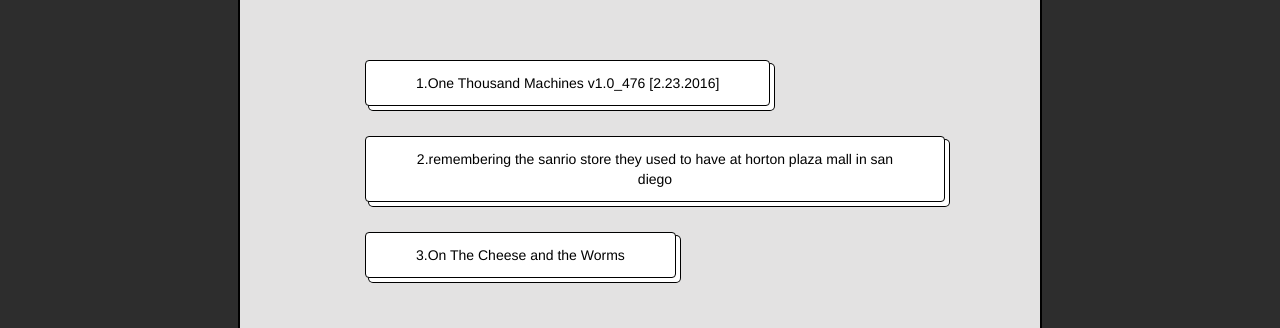
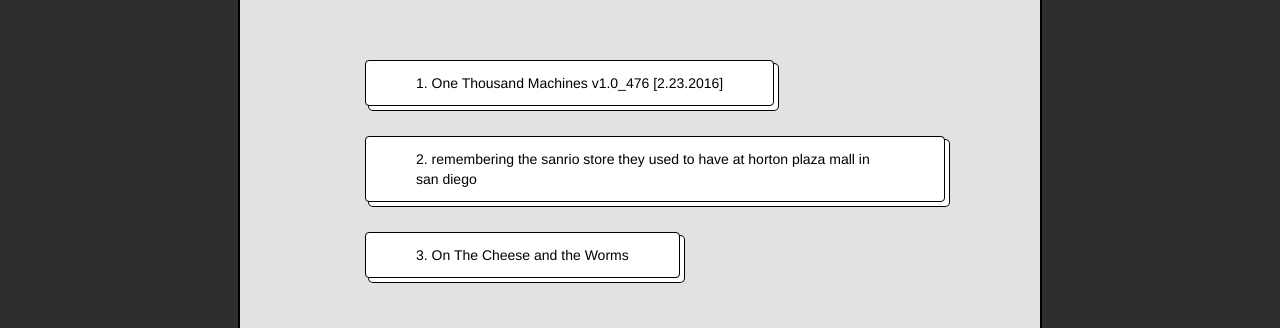
Before and after one commit to abbymachines/realgirl_online, a React (Create React App) app: page / in a window 1280 px wide. Shown: the part 383-711 px from the top of the page. Built offline with nearby package versions, Linux system fonts and the light colour scheme.

Commit message:
left-align post name button text and add space after dot

```diff
--- a/src/components/FrontCover.css
+++ b/src/components/FrontCover.css
@@ -54,7 +54,7 @@ p {
     margin: 0 5px 10px 0;
     overflow: clip;
     padding: 12px 40px;
-    text-align: center;
+    text-align: left;
     text-transform: none;
     touch-action: manipulation;
     user-select: none;
--- a/src/components/FrontCover.js
+++ b/src/components/FrontCover.js
@@ -22,8 +22,7 @@ export default function FrontCover(props) {
             <button type="button" className="Post-button">
             <span>
             {postId}
-            </span>.
-              {db['issues'][issue]['posts'][postId.toString()]['title']}
+            </span>. {db['issues'][issue]['posts'][postId.toString()]['title']}
             </button>
           </Link>
           )
```
Also changed, not shown: 1 other file (tests, documents, lock files or other folders).
